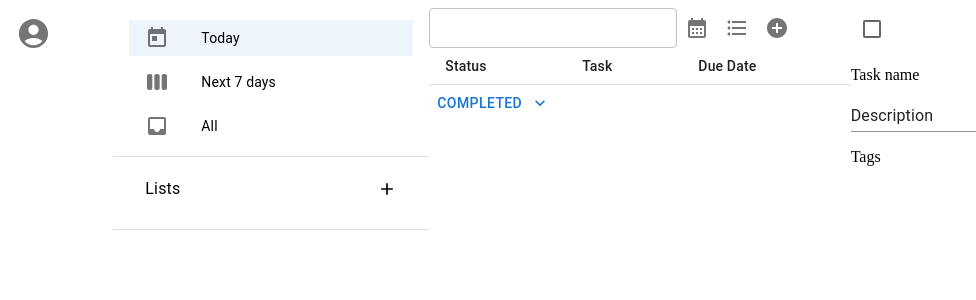
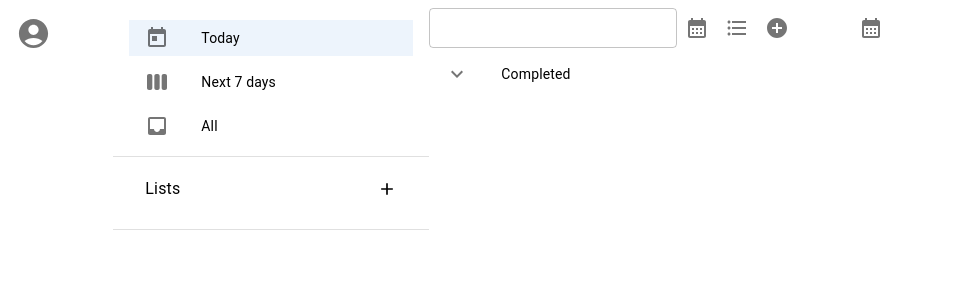
Before and after one commit to Renfu-Li/Tick, a React (Vite) app in the folder frontend-tick/: page /home in a window 1280 px wide. Shown: the top 300 px of the page, without its empty margins (0-976 px from the left). Built offline with nearby package versions, Linux system fonts and the light colour scheme.

Commit message:
moved TaskDetails into Tasks

```diff
--- a/frontend-tick/src/components/TaskDetails.jsx
+++ b/frontend-tick/src/components/TaskDetails.jsx
@@ -1,18 +1,51 @@
-import { Checkbox, TextField } from "@mui/material";
+import CalendarMonth from "@mui/icons-material/CalendarMonth";
+import {
+  Box,
+  Checkbox,
+  IconButton,
+  Popover,
+  Stack,
+  TextField,
+} from "@mui/material";
+import CalendarMonthIcon from "@mui/icons-material/CalendarMonth";
+import { DateCalendar, LocalizationProvider } from "@mui/x-date-pickers";
+import { AdapterDayjs } from "@mui/x-date-pickers/AdapterDayjs";
+import { useState } from "react";
 
-export default function TaskDetails() {
+function TaskDetails() {
+  const [calendarAnchorEl, setCalendarAnchorEl] = useState(null);
+
   return (
-    <>
-      <div>
-        <Checkbox label="label"></Checkbox>
-        <p>Task name</p>
-        <TextField
-          variant="standard"
-          defaultValue="Description"
-          fullWidth
-        ></TextField>
-        <p>Tags</p>
-      </div>
-    </>
+    <Box>
+      <IconButton
+        onClick={(e) => {
+          setCalendarAnchorEl(e.currentTarget);
+        }}
+      >
+        <CalendarMonthIcon></CalendarMonthIcon>
+      </IconButton>
+
+      <Popover
+        open={Boolean(calendarAnchorEl)}
+        anchorEl={calendarAnchorEl}
+        anchorOrigin={{ vertical: "bottom", horizontal: "left" }}
+        transformOrigin={{ vertical: "top", horizontal: "left" }}
+        onClose={() => {
+          setCalendarAnchorEl(null);
+        }}
+      >
+        <LocalizationProvider dateAdapter={AdapterDayjs}>
+          {/* <DateCalendar
+            value={dueDate}
+            onChange={(date) => {
+              setDueDate(date);
+              setCalendarAnchorEl(null);
+            }}
+          ></DateCalendar> */}
+        </LocalizationProvider>
+      </Popover>
+    </Box>
   );
 }
+
+export default TaskDetails;
--- a/frontend-tick/src/components/TaskForm.jsx
+++ b/frontend-tick/src/components/TaskForm.jsx
@@ -1,4 +1,11 @@
-import { TextField, IconButton, Popover, Menu, MenuItem } from "@mui/material";
+import {
+  TextField,
+  IconButton,
+  Popover,
+  Menu,
+  MenuItem,
+  Box,
+} from "@mui/material";
 import CalendarMonthIcon from "@mui/icons-material/CalendarMonth";
 import FormatListBulletedIcon from "@mui/icons-material/FormatListBulleted";
 import AddCircleIcon from "@mui/icons-material/AddCircle";
@@ -67,7 +74,7 @@ export default function NewTaskForm({
   // console.log("allLists in NewTaskForm: ", allLists);
 
   return (
-    <>
+    <Box>
       <TextField
         variant="outlined"
         size="small"
@@ -135,6 +142,6 @@ export default function NewTaskForm({
       <IconButton onClick={handleCreateTask}>
         <AddCircleIcon></AddCircleIcon>
       </IconButton>
-    </>
+    </Box>
   );
 }
--- a/frontend-tick/src/components/Tasks.jsx
+++ b/frontend-tick/src/components/Tasks.jsx
@@ -1,22 +1,22 @@
 import ExpandMoreIcon from "@mui/icons-material/ExpandMore";
 import ExpandLessIcon from "@mui/icons-material/ExpandLess";
 import {
-  Table,
-  TableHead,
-  TableRow,
-  TableCell,
-  TableBody,
   Checkbox,
   Collapse,
-  // FormControlLabel,
-  // IconButton,
-  Button,
+  List,
+  ListItemIcon,
+  ListItemText,
+  ListItemButton,
+  Grid,
 } from "@mui/material";
 // import { useState, useEffect } from "react";
 import taskService from "../services/taskService";
+import TaskDetails from "./TaskDetails";
+import TaskForm from "./TaskForm";
 import { useState } from "react";
+// import AddCircle from "@mui/icons-material/AddCircle";
 
-export default function Tasks({
+function Tasks({
   token,
   listToShow,
   allTasks,
@@ -51,6 +51,10 @@ export default function Tasks({
   const incompletedTasks = tasksToShow.filter((task) => !task.completed);
   const completedTasks = tasksToShow.filter((task) => task.completed);
 
+  const [selectedTaskId, setSelectedTaskId] = useState(
+    incompletedTasks[0]?.id || null
+  );
+
   const handleCheck = async (task) => {
     const newTask = { ...task, completed: !task.completed };
     await taskService.updateTask(task.id, newTask, token);
@@ -74,77 +78,85 @@ export default function Tasks({
   };
 
   return (
-    <>
-      <Table size="small">
-        <TableHead>
-          <TableRow>
-            <TableCell>Status</TableCell>
-            <TableCell>Task</TableCell>
-            <TableCell>Due Date</TableCell>
-          </TableRow>
-        </TableHead>
-        <TableBody>
-          {incompletedTasks &&
-            incompletedTasks.map((task) => (
-              <TableRow key={task.id}>
-                <TableCell>
+    <Grid container justifyContent="space-evenly">
+      <Grid item xs={6}>
+        <TaskForm
+          allTasks={allTasks}
+          setAllTasks={setAllTasks}
+          allLists={allLists}
+          setAllLists={setAllLists}
+          token={token}
+        ></TaskForm>
+
+        <List dense>
+          {/* <ListItemButton>
+          <ListItemText primary="Tasks"></ListItemText>
+        </ListItemButton> */}
+
+          {incompletedTasks.map((task) => (
+            <ListItemButton
+              key={task.id}
+              selected={selectedTaskId === task.id}
+              onClick={() => setSelectedTaskId(task.id)}
+            >
+              <ListItemIcon>
                 <Checkbox
                   checked={task.completed}
                   onChange={() => handleCheck(task)}
                   inputProps={{
                     "aria-label": "Checkbox for task completion",
                   }}
-                    size="small"
                 ></Checkbox>
-                </TableCell>
-                <TableCell>{task.taskName}</TableCell>
+              </ListItemIcon>
+              <ListItemText
+                primary={task.taskName}
+                secondary={`due on ${new Date(
+                  task.dueDate
+                ).toLocaleDateString()}`}
+              ></ListItemText>
+            </ListItemButton>
+          ))}
 
-                <TableCell>
-                  {new Date(task.dueDate).toLocaleDateString()}
-                </TableCell>
-              </TableRow>
-            ))}
-        </TableBody>
-      </Table>
+          <ListItemButton onClick={() => setShowCompleted(!showCompleted)}>
+            <ListItemIcon>
+              {showCompleted ? <ExpandLessIcon /> : <ExpandMoreIcon />}
+            </ListItemIcon>
+            <ListItemText primary="Completed"></ListItemText>
+          </ListItemButton>
 
-      <Button
-        onClick={() => setShowCompleted(!showCompleted)}
-        endIcon={showCompleted ? <ExpandLessIcon /> : <ExpandMoreIcon />}
+          <Collapse in={showCompleted}>
+            {completedTasks.map((task) => (
+              <ListItemButton
+                key={task.id}
+                selected={selectedTaskId === task.id}
+                onClick={() => setSelectedTaskId(task.id)}
               >
-        Completed
-      </Button>
-      <Collapse in={showCompleted}>
-        <Table>
-          <TableHead>
-            <TableRow>
-              <TableCell>Status</TableCell>
-              <TableCell>Task</TableCell>
-              <TableCell>Due Date</TableCell>
-            </TableRow>
-          </TableHead>
-          <TableBody>
-            {completedTasks.map((task) => (
-              <TableRow key={task.id}>
-                <TableCell>
+                <ListItemIcon>
                   <Checkbox
                     checked={task.completed}
                     onChange={() => handleCheck(task)}
                     inputProps={{
                       "aria-label": "Checkbox for task completion",
                     }}
-                    size="small"
                   ></Checkbox>
-                </TableCell>
-                <TableCell>{task.taskName}</TableCell>
+                </ListItemIcon>
+                <ListItemText
+                  primary={task.taskName}
+                  secondary={`due on ${new Date(
+                    task.dueDate
+                  ).toLocaleDateString()}`}
+                ></ListItemText>
+              </ListItemButton>
+            ))}
+          </Collapse>
+        </List>
+      </Grid>
 
-                <TableCell>
-                  {new Date(task.dueDate).toLocaleDateString()}
-                </TableCell>
-              </TableRow>
-            ))}
-          </TableBody>
-        </Table>
-      </Collapse>
-    </>
+      <Grid item xs={6}>
+        <TaskDetails></TaskDetails>
+      </Grid>
+    </Grid>
   );
 }
+
+export default Tasks;
--- a/frontend-tick/src/pages/Home.jsx
+++ b/frontend-tick/src/pages/Home.jsx
@@ -2,12 +2,10 @@ import { Grid } from "@mui/material";
 
 import Lists from "../components/Lists";
 import Tasks from "../components/Tasks";
-import TaskDetails from "../components/TaskDetails";
 import SideBar from "../components/SideBar";
 import taskService from "../services/taskService";
 import { useEffect, useState } from "react";
 import listService from "../services/listService";
-import TaskForm from "../components/TaskForm";
 
 export default function Home({ token, setToken }) {
   const [allTasks, setAllTasks] = useState([]);
@@ -51,14 +49,7 @@ export default function Home({ token, setToken }) {
           token={token}
         ></Lists>
       </Grid>
-      <Grid item xs={4}>
-        <TaskForm
-          allTasks={allTasks}
-          setAllTasks={setAllTasks}
-          allLists={allLists}
-          setAllLists={setAllLists}
-          token={token}
-        ></TaskForm>
+      <Grid item xs={8}>
         <Tasks
           listToShow={listToShow}
           token={token}
@@ -68,9 +59,6 @@ export default function Home({ token, setToken }) {
           setAllLists={setAllLists}
         ></Tasks>
       </Grid>
-      <Grid item xs={4}>
-        <TaskDetails></TaskDetails>
-      </Grid>
     </Grid>
   );
 }
```
Also changed, not shown: 1 other file (tests, documents, lock files or other folders). Lines whose indentation alone changed are shown as unchanged.
